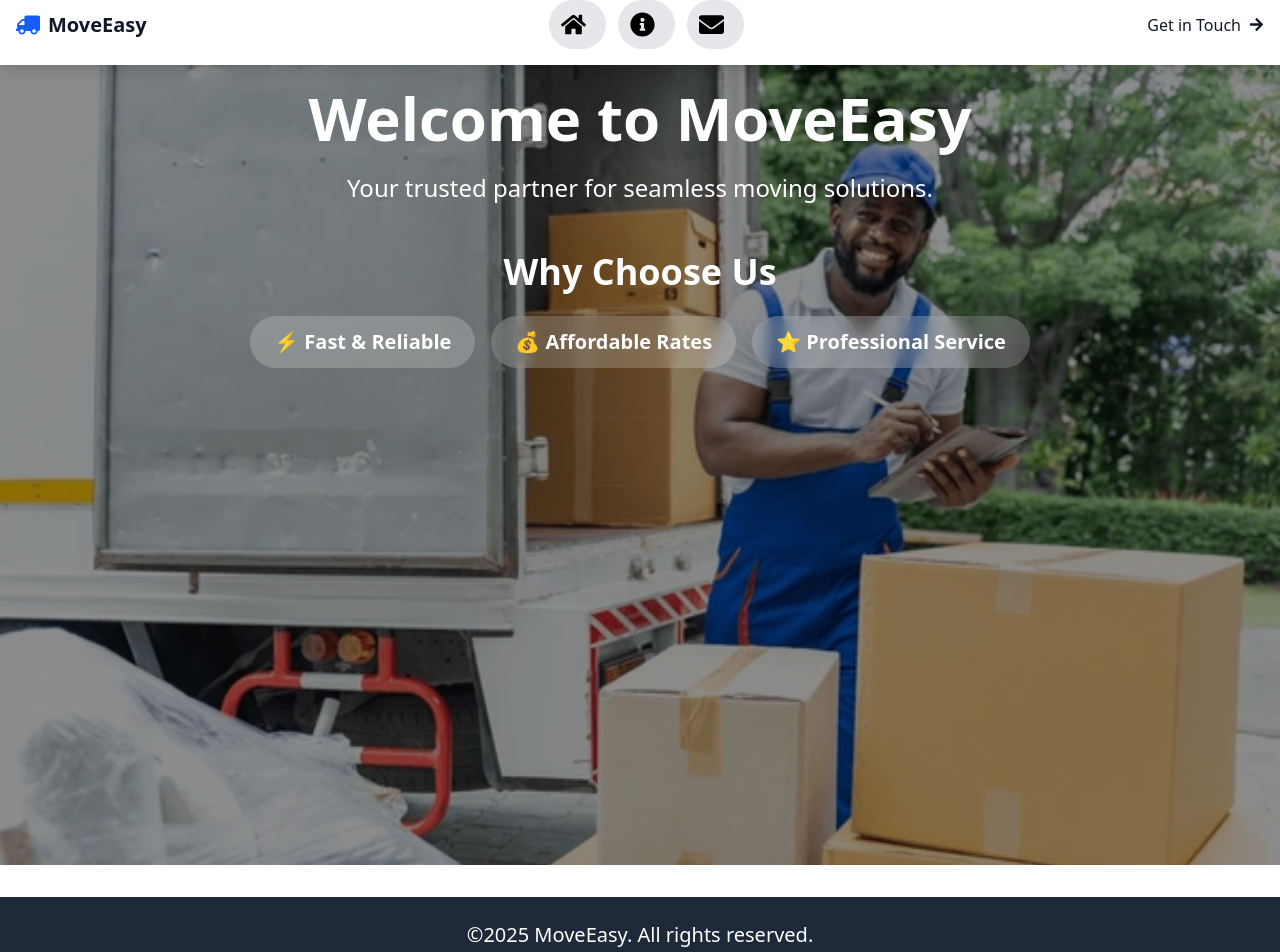
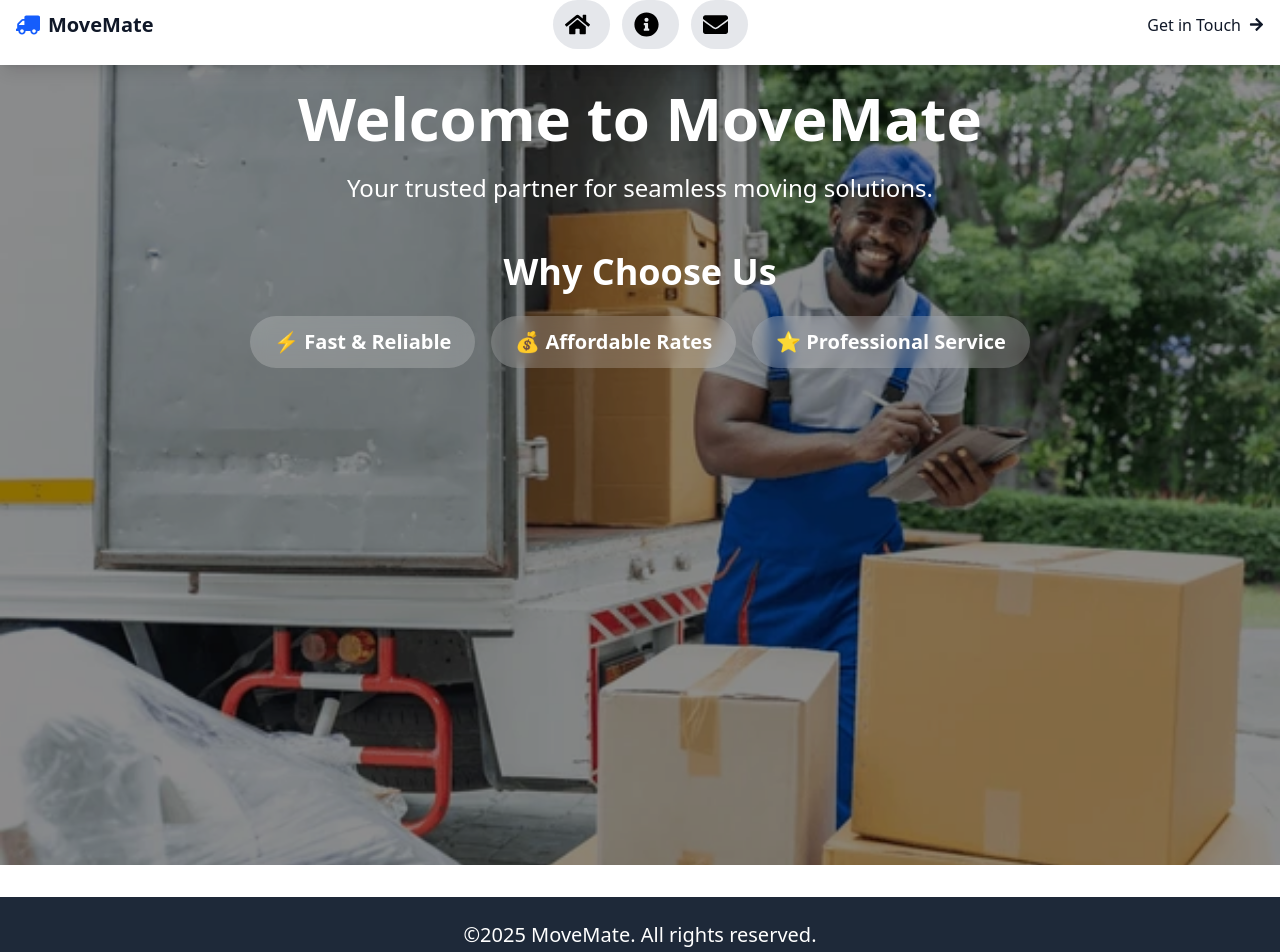
Before and after one commit to ken-jibril/Movers_App, a React (Vite) app: page / in a window 1280 px wide. Shown: the part 16-968 px from the top of the page. Built offline with nearby package versions, Linux system fonts and the light colour scheme.

Commit message:
Refactor: fix a naming typo of MoveMate

```diff
--- a/src/Pages/AboutPage.jsx
+++ b/src/Pages/AboutPage.jsx
@@ -33,7 +33,7 @@ function AboutPage() {
                 Our Story
                 </h2>
                 <p className="text-base sm:text-lg text-gray-700 leading-relaxed mb-4">
-                Founded in 2024, MoveEasy started with a simple mission: to make moving stress-free for families and businesses across Kenya. What began as a small team with one truck has grown into a trusted name in the industry.
+                Founded in 2024, MoveMate started with a simple mission: to make moving stress-free for families and businesses across Kenya. What began as a small team with one truck has grown into a trusted name in the industry.
                 </p>
                 <p className="text-base sm:text-lg text-gray-700 leading-relaxed">
                 Today, we've successfully completed over 5,000 moves and continue to set the standard for professional, reliable moving services. Our commitment to excellence has made us the go-to choice for anyone looking to relocate.
--- a/src/Pages/HomePage.jsx
+++ b/src/Pages/HomePage.jsx
@@ -16,7 +16,7 @@ function HomePage() {
               {/* Hero Section */}
               <div className="text-center mb-8 sm:mb-12">
                   <h1 className="text-3xl sm:text-4xl md:text-5xl lg:text-6xl font-bold text-white mb-3 sm:mb-4 leading-tight">
-                      Welcome to MoveEasy
+                      Welcome to MoveMate
                   </h1>
                   <p className="text-base sm:text-lg md:text-xl lg:text-2xl text-white px-2 sm:px-4">
                       Your trusted partner for seamless moving solutions.
--- a/src/components/footer.jsx
+++ b/src/components/footer.jsx
@@ -1,14 +1,12 @@
 function Footer() {
     return (
-        <div className="">
             <footer className="bg-gray-800 text-white py-6 mt-8">
                 <div className="container mx-auto px-4 text-center">
                     <p className="text-sm sm:text-base md:text-lg lg:text-xl">
-                        &copy;2025 MoveEasy. All rights reserved.
+                        &copy;2025 MoveMate. All rights reserved.
                     </p>
                 </div>
             </footer>
-        </div>
      );
 }
 
--- a/src/components/header.jsx
+++ b/src/components/header.jsx
@@ -19,7 +19,7 @@ function Header() {
                 {/* Logo */}
                 <Link to="/" className="flex items-center gap-2 font-bold text-lg sm:text-xl" onClick={closeMenu}>
                     <FaTruck className="scale-x-[-1] text-2xl text-blue-600"/>
-                    <span className="text-gray-900">MoveEasy</span>
+                    <span className="text-gray-900">MoveMate</span>
                 </Link>
 
                 {/* Desktop Navigation - WITH YOUR HOVER EFFECTS */}
```
